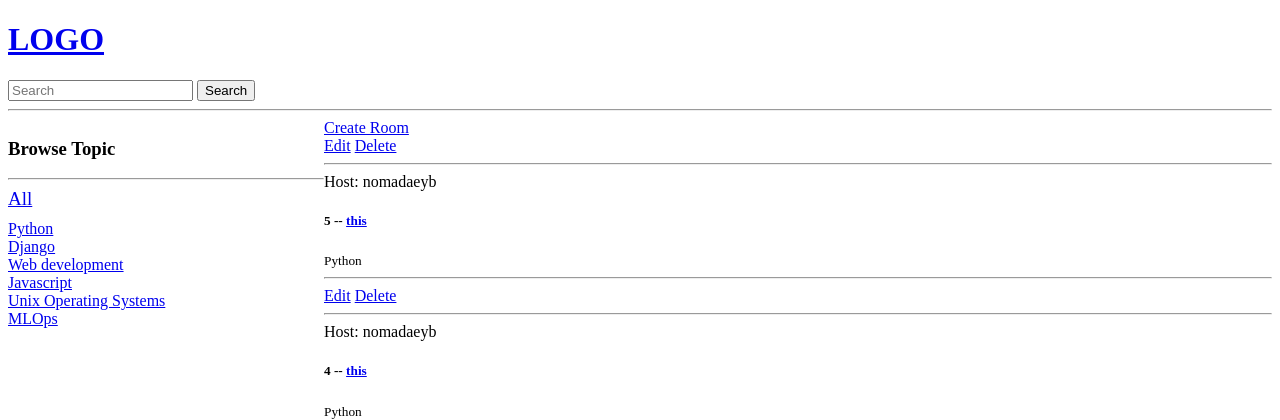
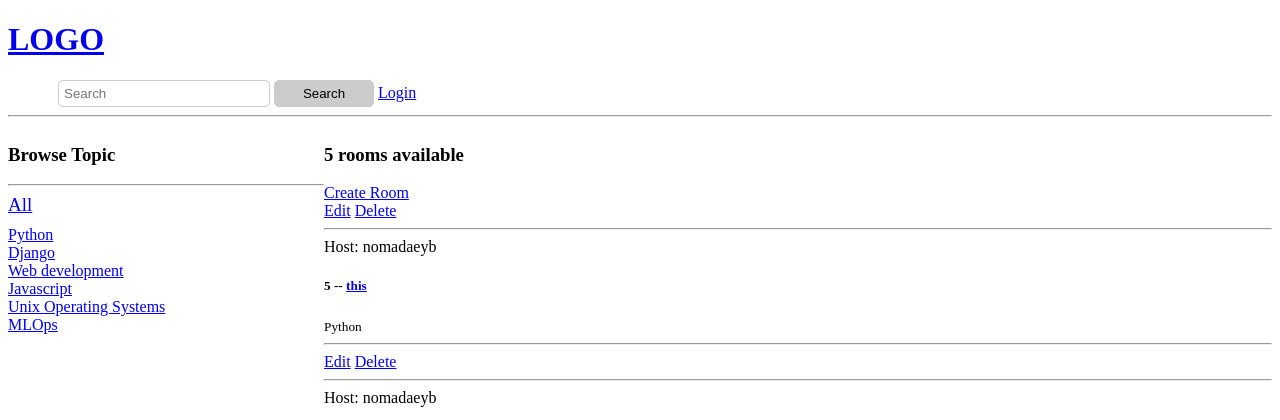
Before and after one commit to Nomadyb/StudyBuddy, a Django app: page / in a window 1280 px wide. Shown: the top 420 px of the page. Run offline with Django 4.2, Linux system fonts and the light colour scheme; data comes from the database, SQL or seed files in the repository; both versions use the stored data as it was after the commit.

Commit message:
Login , Logout

```diff
--- a/base/templates/base/home.html
+++ b/base/templates/base/home.html
@@ -46,6 +46,7 @@
 
     </div>
     <div>
+        <h3>{{ room_count }} rooms available  </h3>
               <a href="{% url 'create-room' %}">Create Room</a>
 
 
--- a/base/urls.py
+++ b/base/urls.py
@@ -13,6 +13,9 @@ urlpatterns = [
     path("update-room/<str:pk>/",views.updateRoom,name="update-room"),
     path("delete-room/<str:pk>/",views.deleteRoom,name="delete-room"),
 
+    path("login/",views.loginPage,name="login"),
+    path("logout/",views.logoutUser,name="logout"),
+
 
 
 ]
--- a/base/views.py
+++ b/base/views.py
@@ -3,8 +3,10 @@ from .models import Room , Topic
 from .forms import RoomForm
 from django.shortcuts import redirect
 from django.db.models import Q
-
-
+from django.contrib import messages
+from django.contrib.auth.decorators import login_required
+from django.contrib.auth.models import User
+from django.contrib.auth import login,logout,authenticate
 
 # Create your views here.
 
@@ -17,6 +19,41 @@ from django.db.models import Q
 
 
 
+def loginPage(request):
+    if request.method == "POST":
+        username = request.POST.get("username")
+        password = request.POST.get("password")
+
+
+        try:
+            user = User.objects.get(username=username)
+        except:
+            messages.error(request,"Username does not exist")
+            # return redirect("login")
+
+        user = authenticate(request,username=username,password=password)
+
+        if user is not None:
+              login(request,user)
+              return redirect("/")
+        else:
+            messages.error(request,"Username OR password is incorrect")
+            return redirect("login")
+
+
+
+    context = {}
+    return render(request,"base/login_register.html",context)
+
+
+def logoutUser(request):
+    logout(request)
+    return redirect("login")
+
+
+
+
+
 def home(request):
     q = request.GET.get('q') if request.GET.get('q') != None else ''
 
@@ -24,8 +61,12 @@ def home(request):
         Q(topic__name__icontains=q) | Q(name__icontains=q) | Q(description__icontains=q)  ) if q != '' else Room.objects.all()
 
     topic = Topic.objects.all()
-    context = {"rooms":rooms,"topics":topic}
+    room_count = rooms.count()
+
+    context = {"rooms":rooms,"topics":topic,"room_count":room_count,"search":q}
     return render(request,"base/home.html",context)
+
+
 
 
 def room(request,pk):
@@ -34,6 +75,7 @@ def room(request,pk):
     context = {"room":room}
     return render(request,"base/room.html",context)
 
+@login_required(login_url="login")
 def createRoom(reguest):
     form = RoomForm()
 
--- a/templates/main.html
+++ b/templates/main.html
@@ -10,6 +10,13 @@
     <body>
         {% include "navbar.html" %}
 
+        {% if messages%}
+        <ul class="messages">
+            {% for message in messages %}
+            <li{% if message.tags %} class="{{ message.tags }}"{% endif %}>{{ message }}</li>
+                {% endfor %}
+        </ul>
+        {% endif %}
         {% block content   %}
 
 
--- a/templates/navbar.html
+++ b/templates/navbar.html
@@ -4,12 +4,84 @@
 
 </a>
 
-<form method="GET" action="{% url "home" %}">
+<style>
+
+    #former {
+        display: inline-block;
+        margin-left: 50px;
+    }
+
+    #former input {
+        border: 1px solid #ccc;
+        border-radius: 5px;
+        padding: 5px;
+        width: 200px;
+    }
+
+    #former input[type="submit"] {
+        background: #ccc;
+        border: 1px solid #ccc;
+        border-radius: 5px;
+        padding: 5px;
+        width: 100px;
+        cursor: pointer;
+    }
+
+    #former input[type="submit"]:hover {
+        background: #ddd;
+        border: 1px solid #ddd;
+    }
+
+    #former input[type="text"]:focus {
+        outline: none;
+        border: 1px solid #aaa;
+    }
+
+    #former input[type="submit"]:focus {
+        outline: none;
+        border: 1px solid #aaa;
+    }
+
+    #former input[type="text"] {
+        outline: none;
+    }
+
+    #former input[type="submit"] {
+        outline: none;
+    }
+
+    #former input[type="text"] {
+        -webkit-transition: all 0.30s ease-in-out;
+        -moz-transition: all 0.30s ease-in-out;
+        -ms-transition: all 0.30s ease-in-out;
+        -o-transition: all 0.30s ease-in-out;
+    }
+
+    #former input[type="submit"] {
+        -webkit-transition: all 0.30s ease-in-out;
+        -moz-transition: all 0.30s ease-in-out;
+        -ms-transition: all 0.30s ease-in-out;
+        -o-transition: all 0.30s ease-in-out;
+    }
+
+
+</style>
+
+
+<form id="former" method="GET" action="{% url "home" %}">
 
     <input type="text" name="q" placeholder="Search">
     <input type="submit" value="Search">
 
 </form>
 
+{% if request.user.is_authenticated %}
+<a href="{% url 'logout' %}">Logout</a>
+{% else %}
+
+<a href="{% url 'login' %}">Login</a>
+
+{% endif %}
+
 
 <hr>
```
Also changed, not shown: base/templates/base/login_register.html (added, +24 -0 lines), db.sqlite3.
